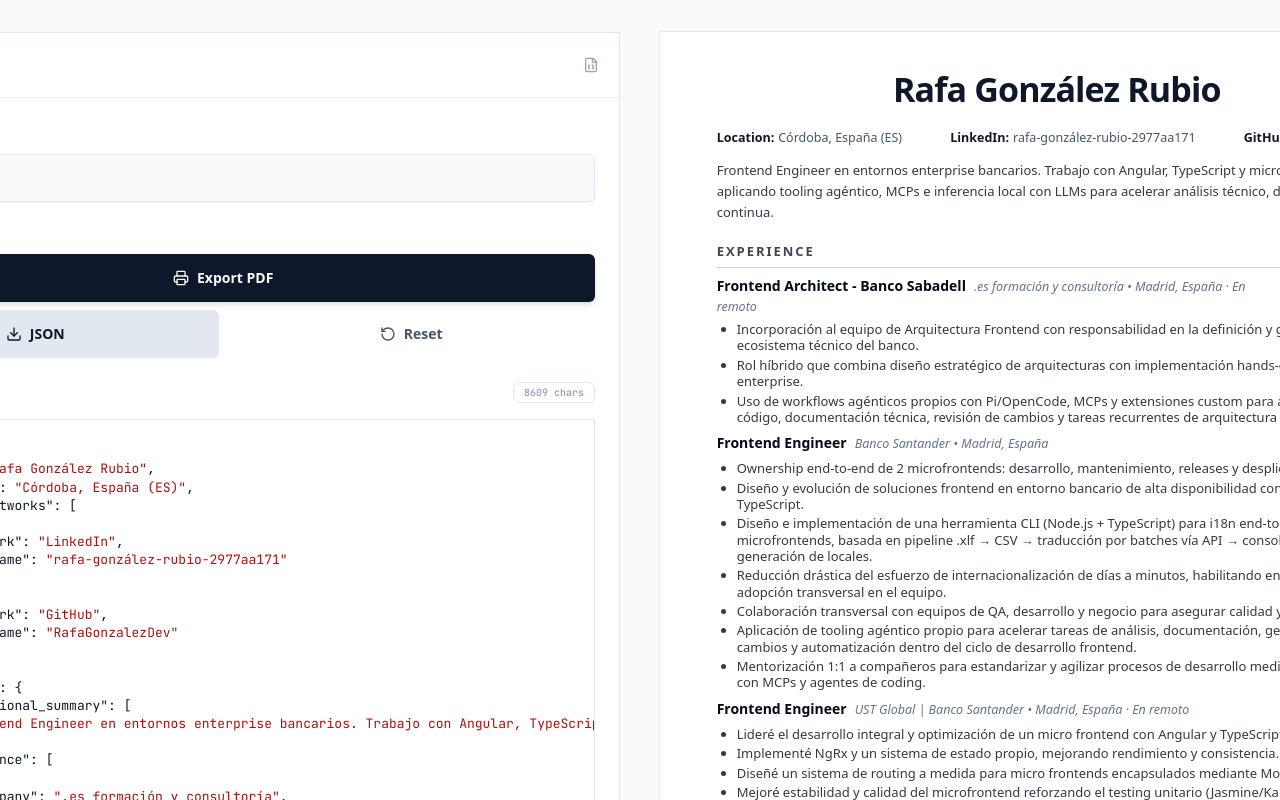
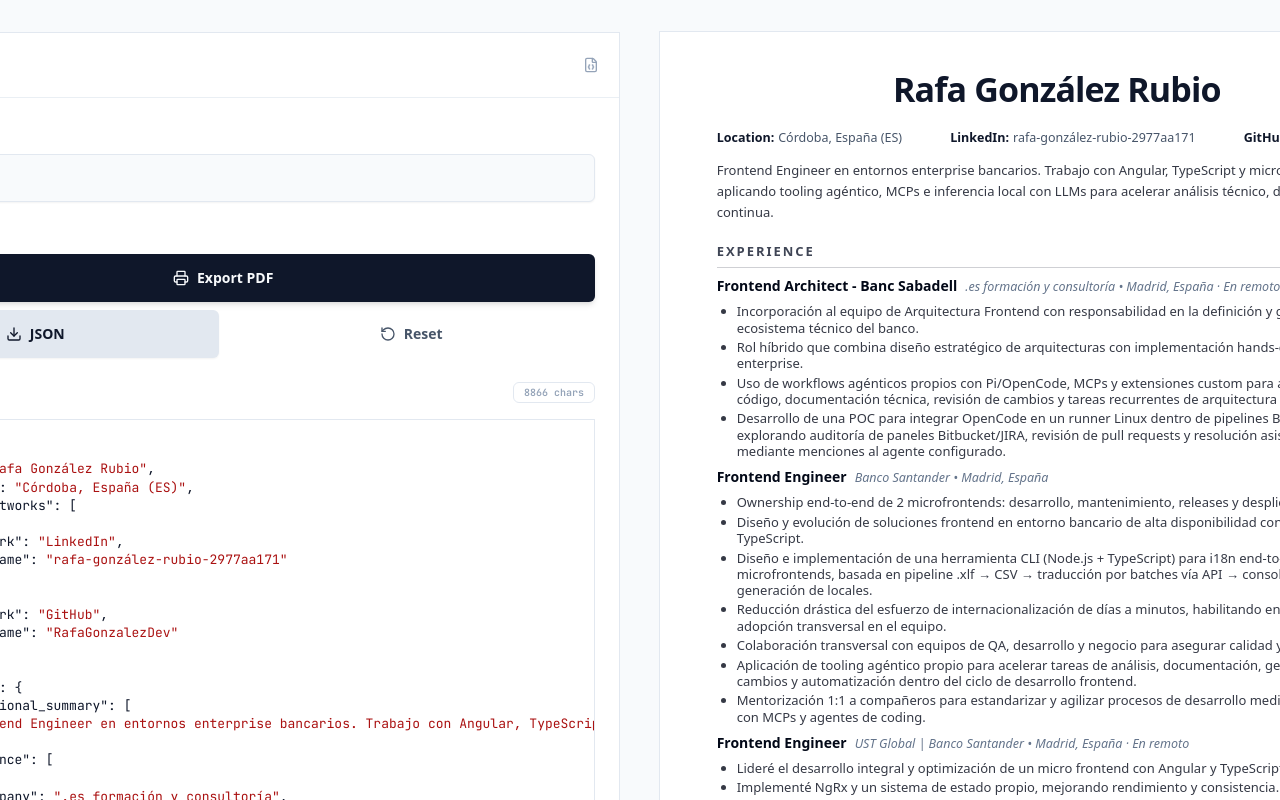
Before and after one commit to RafaGonzalezDev/cv-typewriter, a React (Vite) app: page / in a window 1280 px wide. Shown: the top 800 px of the page. Built offline with nearby package versions, Linux system fonts and the light colour scheme.

Commit message:
feat(cv): add agentic pipeline poc

```diff
--- a/src/features/cv-typewriter/sample.js
+++ b/src/features/cv-typewriter/sample.js
@@ -14,12 +14,12 @@
     ],
     sections: {
       professional_summary: [
-        'Frontend Engineer en entornos enterprise bancarios. Trabajo con Angular, TypeScript y microfrontends, aplicando tooling agéntico, MCPs e inferencia local con LLMs para acelerar análisis técnico, desarrollo y entrega continua.',
+        'Frontend Engineer en entornos enterprise bancarios. Trabajo con Angular, TypeScript y microfrontends, aplicando tooling agéntico, MCPs e inferencia local con LLMs para acelerar análisis técnico, desarrollo y entrega continua.'
       ],
       experience: [
         {
           company: '.es formación y consultoría',
-          position: 'Frontend Architect - Banco Sabadell',
+          position: 'Frontend Architect - Banc Sabadell',
           start_date: '2026-03',
           end_date: 'present',
           location: 'Madrid, España · En remoto',
@@ -28,6 +28,7 @@
             'Incorporación al equipo de Arquitectura Frontend con responsabilidad en la definición y gobernanza del ecosistema técnico del banco.',
             'Rol híbrido que combina diseño estratégico de arquitecturas con implementación hands-on en entornos enterprise.',
             'Uso de workflows agénticos propios con Pi/OpenCode, MCPs y extensiones custom para acelerar análisis de código, documentación técnica, revisión de cambios y tareas recurrentes de arquitectura frontend.',
+            'Desarrollo de una POC para integrar OpenCode en un runner Linux dentro de pipelines Bitbucket, explorando auditoría de paneles Bitbucket/JIRA, revisión de pull requests y resolución asistida de issues mediante menciones al agente configurado.'
           ],
         },
         {
```
Also changed, not shown: 1 other file (tests, documents, lock files or other folders).
